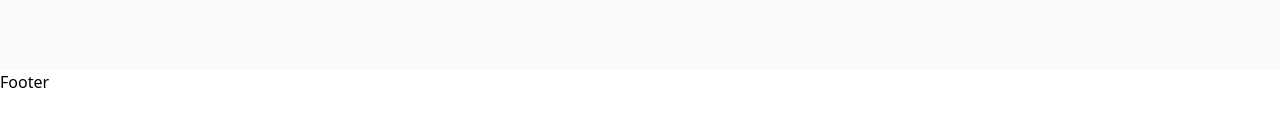
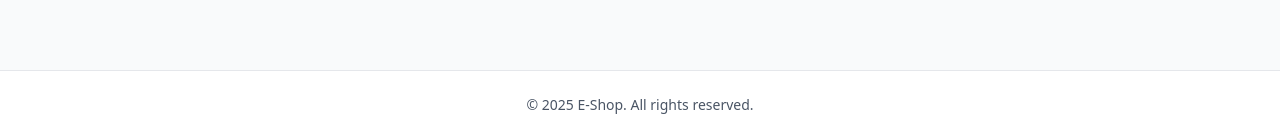
Before and after one commit to tiwari786/ecommerce-app, a React (Vite) app: page / in a window 1280 px wide. Shown: the part 795-931 px from the top of the page. Before the commit the page ends 889 px from the top, so only its background shows below. Built offline with nearby package versions, Linux system fonts and the light colour scheme; no server answers.

Commit message:
update readme or footer

```diff
--- a/src/components/Footer.tsx
+++ b/src/components/Footer.tsx
@@ -1,7 +1,11 @@
-
-
 export default function Footer() {
   return (
-    <div>Footer</div>
-  )
+    <footer className="bg-white border-t border-gray-200 py-6">
+      <div className="max-w-7xl mx-auto px-4 sm:px-6 lg:px-8">
+        <p className="text-center text-gray-600 text-sm">
+          © 2025 E-Shop. All rights reserved.
+        </p>
+      </div>
+    </footer>
+  );
 }
```
Also changed, not shown: 1 other file (tests, documents, lock files or other folders).
